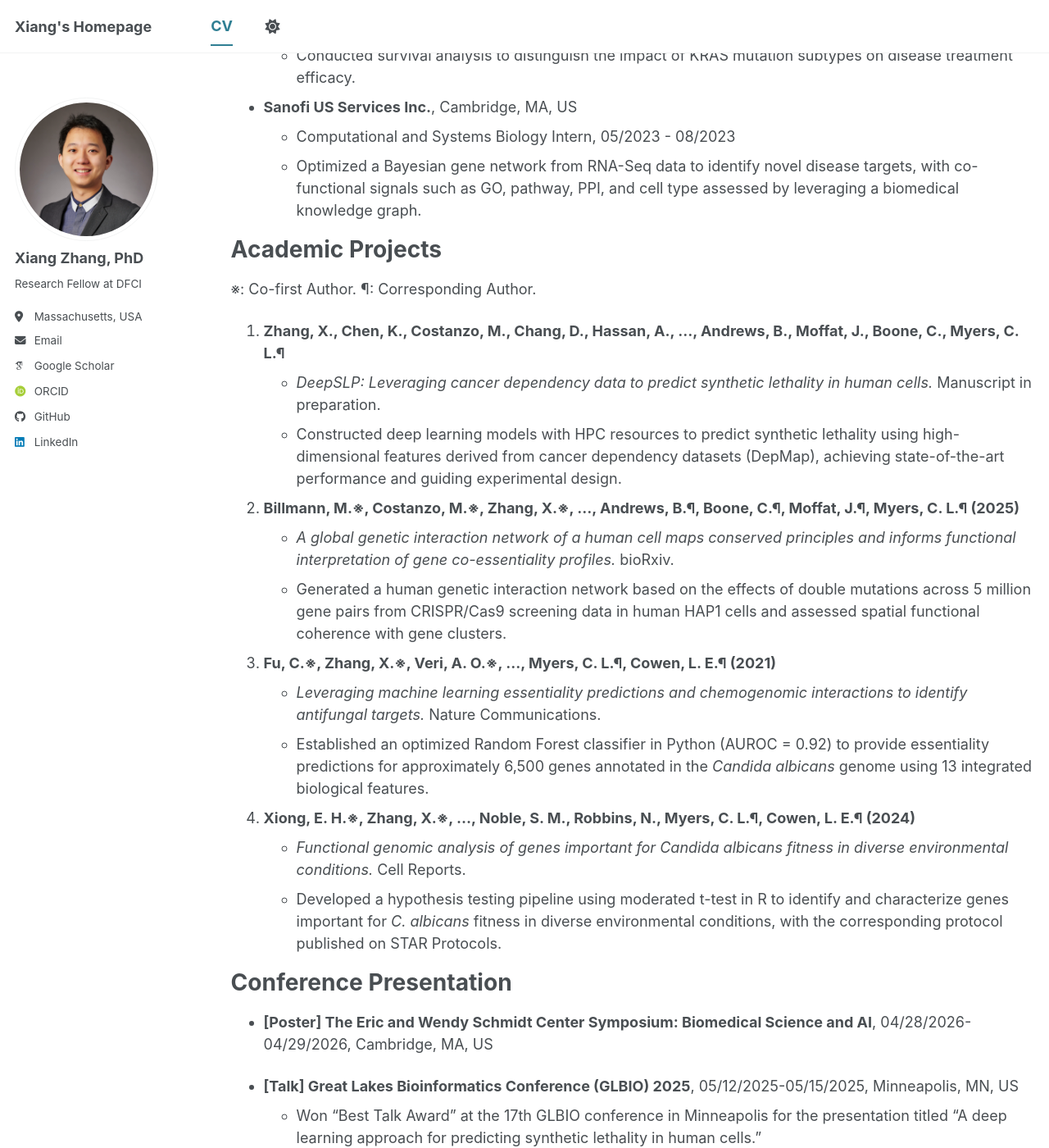
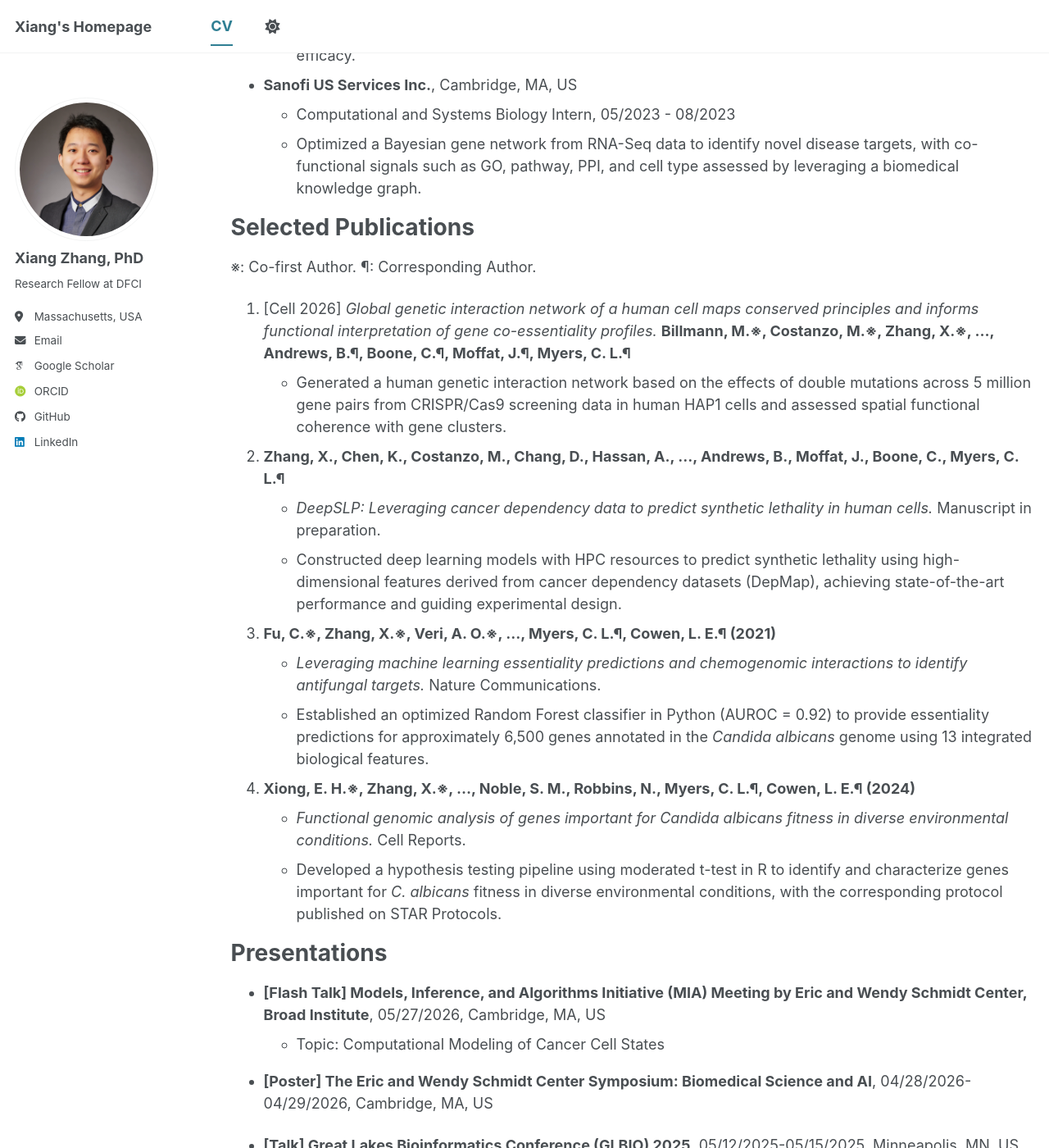
Before and after one commit to Karashan/Karashan.github.io, a Jekyll site: the page built from _pages/cv.md, in a window 1280 px wide and 1400 px high, scrolled down 749 px. Shown: the whole window at 82% size. Built offline with Jekyll 4.4.1, drawn with Linux system fonts in a browser that asks for light colours; some web fonts are replaced; a script bundle is joined from its source files by our own code; library files that are not in the unit come from our copies; some of the changed text lies outside the part shown.

Commit message:
Update cv.md

```diff
--- a/_pages/cv.md
+++ b/_pages/cv.md
@@ -10,9 +10,9 @@ redirect_from:
 Postdoctoral Training
 ======
 * **Dana-Farber Cancer Institute / Harvard Medical School / Broad Institute**, Massachusetts, US
-  * Research Fellow, Medical Oncology, Project Ex Vivo (09/2025 - Present)
+  * Research Fellow, Medical Oncology (09/2025 - Present)
   * PI: Srivatsan Raghavan (MD, PhD)
-  * Develop computational methods to identify cell state-specific vulnerability and drug resistance mechanisms in cancer.
+  * Project Ex Vivo: Defining, Engineering, & Targeting Cell States in Cancer
 
 Education
 ======
@@ -34,17 +34,16 @@ Industrial Experience
   * Computational and Systems Biology Intern, 05/2023 - 08/2023
   * Optimized a Bayesian gene network from RNA-Seq data to identify novel disease targets, with co-functional signals such as GO, pathway, PPI, and cell type assessed by leveraging a biomedical knowledge graph.
 
-Academic Projects
+Selected Publications
 ======
 ※: Co-first Author. ¶: Corresponding Author.
 
-1. **Zhang, X., Chen, K., Costanzo, M., Chang, D., Hassan, A., ..., Andrews, B., Moffat, J., Boone, C.,  Myers, C. L.¶**
+1. [Cell 2026] *Global genetic interaction network of a human cell maps conserved principles and informs functional interpretation of gene co-essentiality profiles.* **Billmann, M.※, Costanzo, M.※, Zhang, X.※,  ..., Andrews, B.¶, Boone, C.¶, Moffat, J.¶, Myers, C. L.¶**
+   * Generated a human genetic interaction network based on the effects of double mutations across 5 million gene pairs from CRISPR/Cas9 screening data in human HAP1 cells and assessed spatial functional coherence with gene clusters.
+
+2. **Zhang, X., Chen, K., Costanzo, M., Chang, D., Hassan, A., ..., Andrews, B., Moffat, J., Boone, C.,  Myers, C. L.¶**
    * *DeepSLP: Leveraging cancer dependency data to predict synthetic lethality in human cells.* Manuscript in preparation.
    * Constructed deep learning models with HPC resources to predict synthetic lethality using high-dimensional features derived from cancer dependency datasets (DepMap), achieving state-of-the-art performance and guiding experimental design.
-
-2. **Billmann, M.※, Costanzo, M.※, Zhang, X.※,  ..., Andrews, B.¶, Boone, C.¶, Moffat, J.¶, Myers, C. L.¶ (2025)**
-   * *A global genetic interaction network of a human cell maps conserved principles and informs functional interpretation of gene co-essentiality profiles.* bioRxiv.
-   * Generated a human genetic interaction network based on the effects of double mutations across 5 million gene pairs from CRISPR/Cas9 screening data in human HAP1 cells and assessed spatial functional coherence with gene clusters.
 
 3. **Fu, C.※, Zhang, X.※, Veri, A. O.※, ..., Myers, C. L.¶, Cowen, L. E.¶ (2021)**
    * *Leveraging machine learning essentiality predictions and chemogenomic interactions to identify antifungal targets.* Nature Communications.
@@ -54,8 +53,11 @@ Academic Projects
    * *Functional genomic analysis of genes important for Candida albicans fitness in diverse environmental conditions.* Cell Reports.
    * Developed a hypothesis testing pipeline using moderated t-test in R to identify and characterize genes important for *C. albicans* fitness in diverse environmental conditions, with the corresponding protocol published on STAR Protocols.
 
-Conference Presentation
+Presentations
 ======
+* **[Flash Talk] Models, Inference, and Algorithms Initiative (MIA) Meeting by Eric and Wendy Schmidt Center, Broad Institute**, 05/27/2026, Cambridge, MA, US
+  * Topic: Computational Modeling of Cancer Cell States
+
 * **[Poster] The Eric and Wendy Schmidt Center Symposium: Biomedical Science and AI**, 04/28/2026-04/29/2026, Cambridge, MA, US
 
 * **[Talk] Great Lakes Bioinformatics Conference (GLBIO) 2025**, 05/12/2025-05/15/2025, Minneapolis, MN, US
@@ -65,7 +67,7 @@ Conference Presentation
 
 * **[Poster] Cold Spring Harbor Laboratory - Network Biology 2025**, 03/11/2025-03/15/2025, Cold Spring Harbor, NY, US
 
-* **[Talk] 2024 Conference on Computational Systems for Integrative Genomics**, 07/17/2024-07/18/2024, New York, NY, US
+* **[Flash Talk] 2024 Conference on Computational Systems for Integrative Genomics**, 07/17/2024-07/18/2024, New York, NY, US
 
 * **[Poster] Cold Spring Harbor Laboratory - Biology of Genomes 2024**,  05/07/2024-05/11/2024, Cold Spring Harbor, NY, US
   * JXTX + CSHL Biology of Genomes 2024 Scholarship (support six outstanding graduate students in genomics and data sciences to attend the conference)
```
